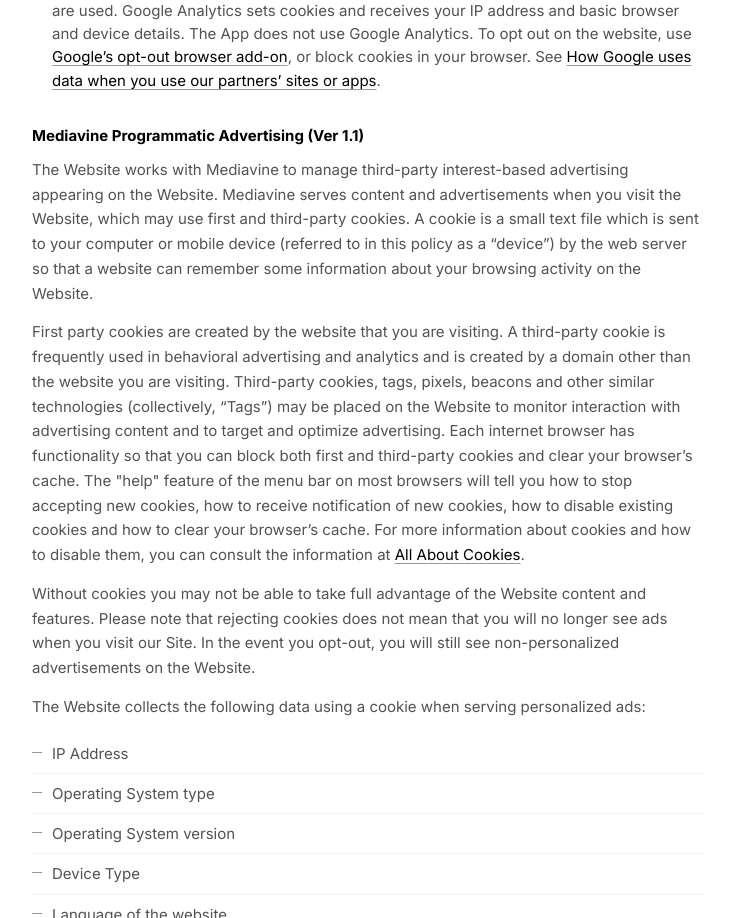
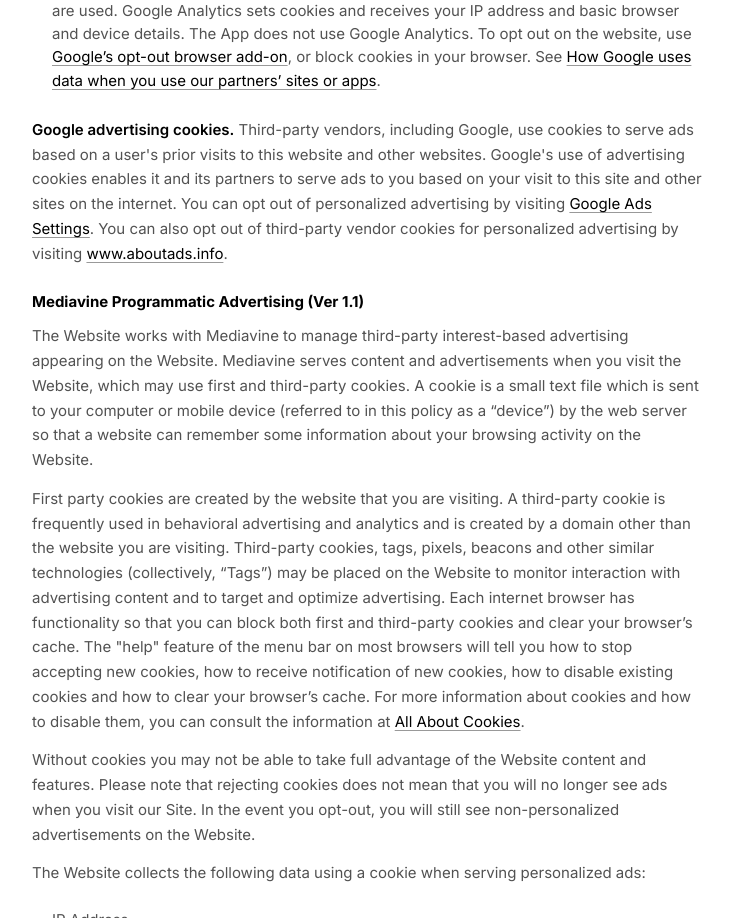
Before and after one commit to milecheck/milecheck-privacy, a plain HTML site: page index.html in a window 1280 px wide. Shown: the part 5764-6682 px from the top of the page, without its empty margins (272-1007 px from the left). Drawn offline with Linux system fonts and the light colour scheme.

Commit message:
Privacy: add Google advertising cookies disclosure (third-party vendors, opt out via adssettings.google.com and aboutads.info)
Co-Authored-By: Claude Sonnet 5.5 <noreply@anthropic.com>

```diff
--- a/index.html
+++ b/index.html
@@ -394,6 +394,7 @@
       <li><strong>Usage counts:</strong> our server counts requests to measure use and block abuse. Where it needs to tell requests apart, it stores a one-way, salted hash of the IP address, never the address itself.</li>
       <li><strong>Google Analytics:</strong> the website uses Google Analytics to count visits and see which pages are used. Google Analytics sets cookies and receives your IP address and basic browser and device details. The App does not use Google Analytics. To opt out on the website, use <a href="https://tools.google.com/dlpage/gaoptout" target="_blank" rel="noopener">Google&rsquo;s opt-out browser add-on</a>, or block cookies in your browser. See <a href="https://www.google.com/policies/privacy/partners/" target="_blank" rel="noopener">How Google uses data when you use our partners&rsquo; sites or apps</a>.</li>
     </ul>
+    <p id="google-ads"><strong>Google advertising cookies.</strong> Third-party vendors, including Google, use cookies to serve ads based on a user's prior visits to this website and other websites. Google's use of advertising cookies enables it and its partners to serve ads to you based on your visit to this site and other sites on the internet. You can opt out of personalized advertising by visiting <a href="https://adssettings.google.com" target="_blank" rel="noopener">Google Ads Settings</a>. You can also opt out of third-party vendor cookies for personalized advertising by visiting <a href="https://www.aboutads.info" target="_blank" rel="noopener">www.aboutads.info</a>.</p>
 
     <h3>Mediavine Programmatic Advertising (Ver 1.1)</h3>
     <p>The Website works with Mediavine to manage third-party interest-based advertising appearing on the Website. Mediavine serves content and advertisements when you visit the Website, which may use first and third-party cookies. A cookie is a small text file which is sent to your computer or mobile device (referred to in this policy as a “device”) by the web server so that a website can remember some information about your browsing activity on the Website.</p>
```
